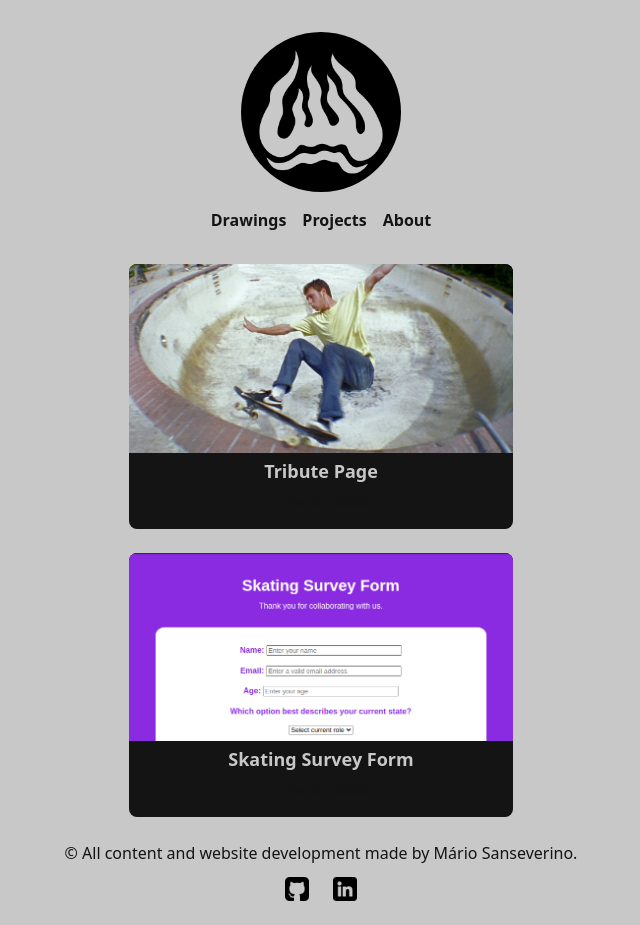
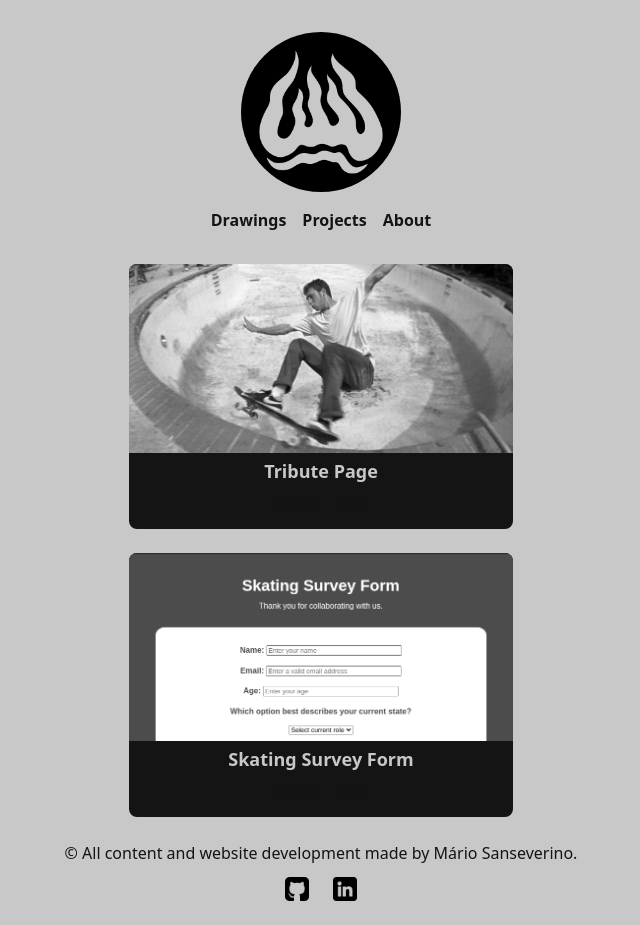
Before and after one commit to mariosanseverino/mariosanseverino.github.io, a Next.js app: page /projects in a window 1280 px wide. Shown: the whole page, without its empty margins (319-959 px from the left). Built offline with nearby package versions, Linux system fonts and the light colour scheme.

Commit message:
Added a hover transition from grayscale to colorized on the ProjectCard component

```diff
--- a/app/components/ProjectCard.tsx
+++ b/app/components/ProjectCard.tsx
@@ -11,7 +11,7 @@ export default function ProjectCard(project: IProject) {
 	return (
 		<div className={ `w-96 mb-6 mx-auto justify-center pb-4 text-center bg-black text-white rounded-lg ${ theme === 'dark' ? 'drop-shadow-md' : '' }` }>
 			<a href={ project.link} target='_blank' rel="noreferrer">
-				<img src={ project.thumbnail} alt="Project Thumbnail" className='w-96 rounded-t-lg' />
+				<img src={ project.thumbnail} alt="Project Thumbnail" className='w-96 rounded-t-lg grayscale transition duration-500 ease-in-out transform hover:grayscale-0' />
 				<h1 className='my-1 font-semibold text-lg'>{ project.title }</h1>
 				{ project.stack.map((stack, index) => (
 					<span
```
